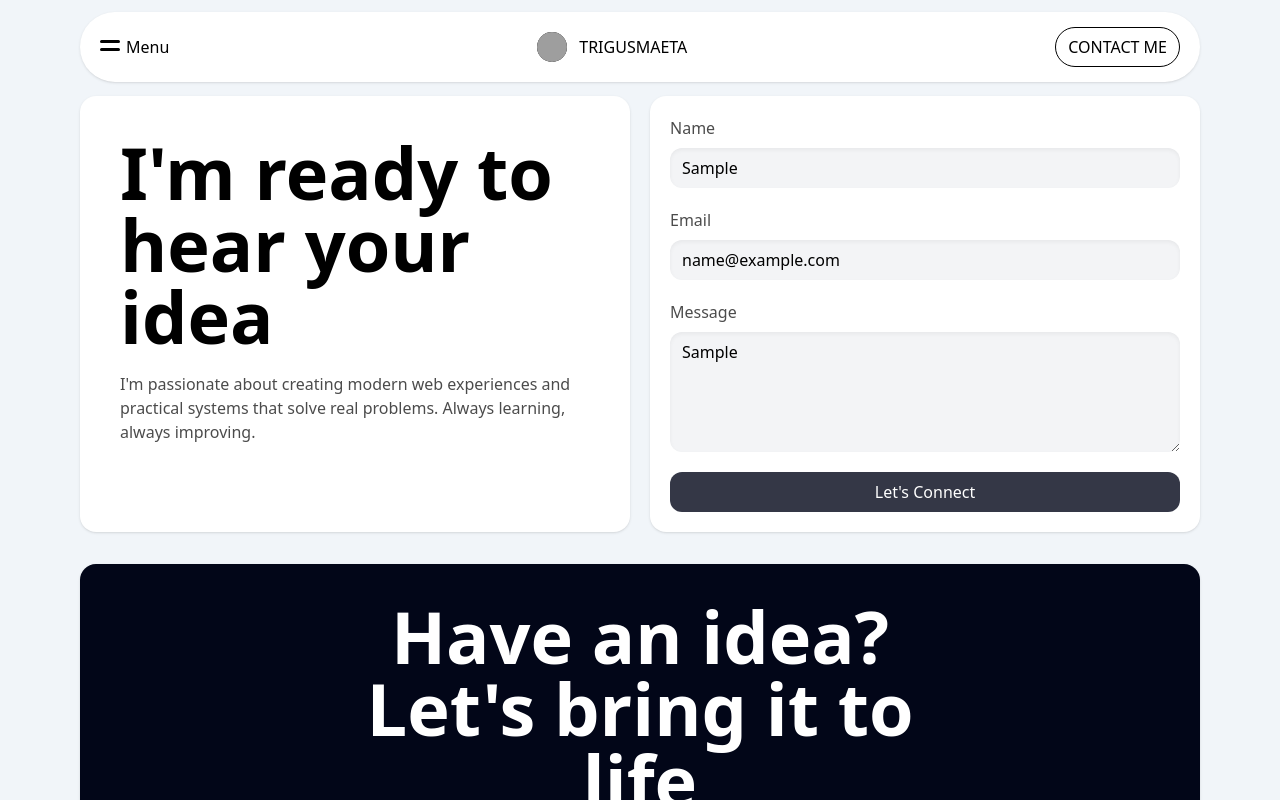
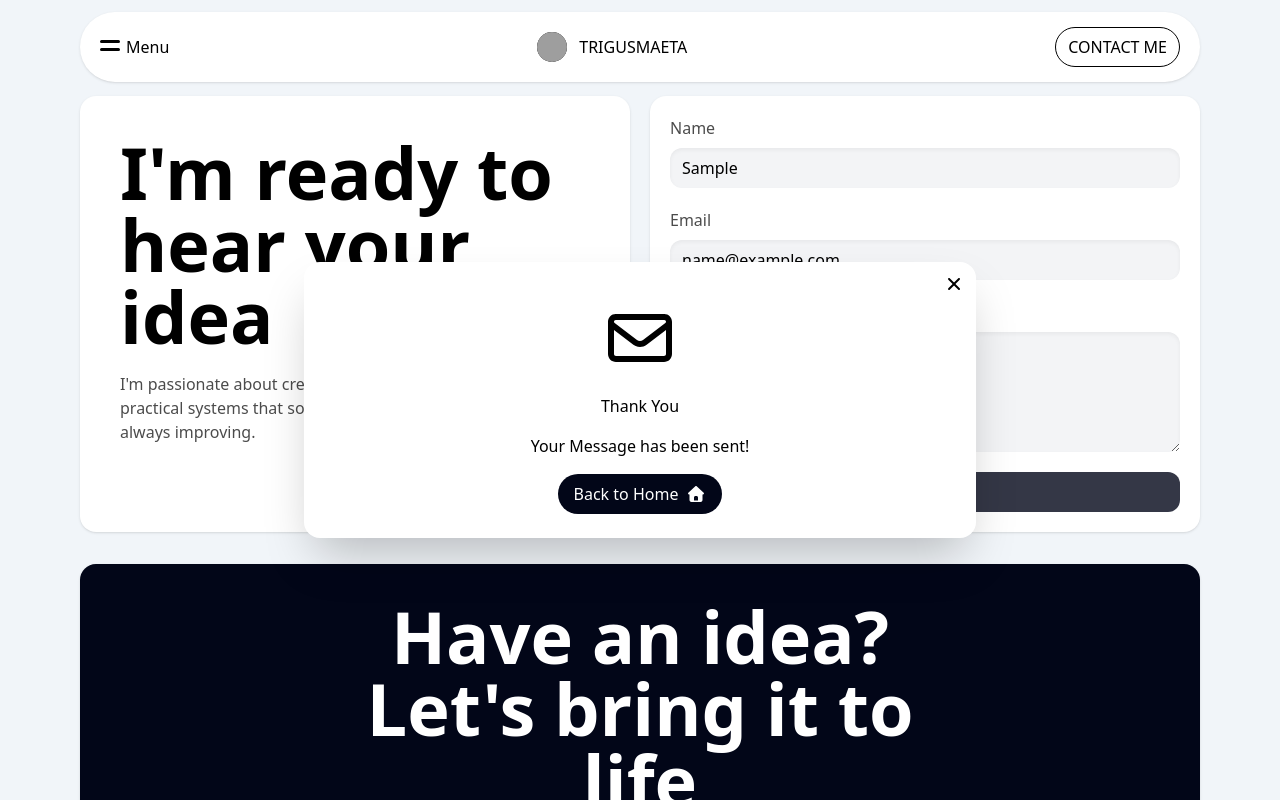
Before and after one commit to trigusf/trigusf-s-webs, a website: page contactme.html in a window 1280 px wide. Both pictures are taken after typing "Sample", "name@example.com", "Sample" into the empty fields and a click on the input "Let's Connect". Shown: the top 800 px of the page. Drawn offline with nearby package versions, Linux system fonts and the light colour scheme; grey boxes are pictures that could not be loaded.

Commit message:
add modal popup succes for contact me

```diff
--- a/contactme.html
+++ b/contactme.html
@@ -72,12 +72,35 @@
                         <span class="opacity-70">Message</span>
                         <textarea name="message" id="message" class="bg-gray-100 inset-shadow-sm rounded-xl w-full h-30 px-3 py-2" placeholder="Enter Your Message" required></textarea>
                     </div>
-                    <input type="submit" value="Let's Connect" class="bg-slate-950 w-full rounded-xl px-3 py-2 text-white cursor-pointer opacity-80 transition-all duration-500 hover:opacity-100">
+                    <input type="submit" value="Let's Connect" onclick="popup()" class="bg-slate-950 w-full rounded-xl px-3 py-2 text-white cursor-pointer opacity-80 transition-all duration-500 hover:opacity-100">
                 </form>
             </div>
         </div>
     </section>
 <!-- end of home section -->
+
+<!-- modal popup -->
+
+<div id="popup-succes" class="fixed inset-0 hidden items-center justify-center z-50 opacity-0 scale-95 transition-all duration-300">
+    <div class="bg-white h-auto lg:w-full p-2 max-w-2xl mx-auto rounded-2xl shadow-2xl">
+        <div class="flex w-full justify-end">
+            <button id="close-popup" class="cursor-pointer p-1">
+                <svg xmlns="http://www.w3.org/2000/svg" width="20" class="fill-current" viewBox="0 0 640 640"><path d="M183.1 137.4C170.6 124.9 150.3 124.9 137.8 137.4C125.3 149.9 125.3 170.2 137.8 182.7L275.2 320L137.9 457.4C125.4 469.9 125.4 490.2 137.9 502.7C150.4 515.2 170.7 515.2 183.2 502.7L320.5 365.3L457.9 502.6C470.4 515.1 490.7 515.1 503.2 502.6C515.7 490.1 515.7 469.8 503.2 457.3L365.8 320L503.1 182.6C515.6 170.1 515.6 149.8 503.1 137.3C490.6 124.8 470.3 124.8 457.8 137.3L320.5 274.7L183.1 137.4z"/></svg>
+            </button>
+        </div>
+        <div class="flex flex-col justify-center items-center gap-4 px-16">
+            <span><svg xmlns="http://www.w3.org/2000/svg" width="80" class="fill-current" viewBox="0 0 640 640"><path d="M125.4 128C91.5 128 64 155.5 64 189.4C64 190.3 64 191.1 64.1 192L64 192L64 448C64 483.3 92.7 512 128 512L512 512C547.3 512 576 483.3 576 448L576 192L575.9 192C575.9 191.1 576 190.3 576 189.4C576 155.5 548.5 128 514.6 128L125.4 128zM528 256.3L528 448C528 456.8 520.8 464 512 464L128 464C119.2 464 112 456.8 112 448L112 256.3L266.8 373.7C298.2 397.6 341.7 397.6 373.2 373.7L528 256.3zM112 189.4C112 182 118 176 125.4 176L514.6 176C522 176 528 182 528 189.4C528 193.6 526 197.6 522.7 200.1L344.2 335.5C329.9 346.3 310.1 346.3 295.8 335.5L117.3 200.1C114 197.6 112 193.6 112 189.4z"/></svg></span>
+            <h1>Thank You</h1>
+            <p>Your Message has been sent!</p>
+            <a href="index.html" class="flex gap-2 px-4 py-2 mb-4 bg-slate-950 text-white rounded-4xl">Back to Home
+                <svg xmlns="http://www.w3.org/2000/svg" width="20" class="fill-current" viewBox="0 0 640 640"><path d="M341.8 72.6C329.5 61.2 310.5 61.2 298.3 72.6L74.3 280.6C64.7 289.6 61.5 303.5 66.3 315.7C71.1 327.9 82.8 336 96 336L112 336L112 512C112 547.3 140.7 576 176 576L464 576C499.3 576 528 547.3 528 512L528 336L544 336C557.2 336 569 327.9 573.8 315.7C578.6 303.5 575.4 289.5 565.8 280.6L341.8 72.6zM304 384L336 384C362.5 384 384 405.5 384 432L384 528L256 528L256 432C256 405.5 277.5 384 304 384z"/></svg>
+            </a>
+        </div>
+    </div>
+</div>
+
+
+<!-- end of modal popup -->
 
 <!-- footer -->
 <section id="footer" class="lg:max-w-6xl lg:pb-16  mx-auto px-4 pt-4">
--- a/package.json
+++ b/package.json
@@ -4,7 +4,9 @@
   "description": "",
   "main": "index.js",
   "scripts": {
-    "test": "echo \"Error: no test specified\" && exit 1"
+    "test": "echo \"Error: no test specified\" && exit 1",
+    "dev" : "npx @tailwindcss/cli -i ./src/input.css -o ./src/output.css --watch",
+    "build" : "npx @tailwindcss/cli -i ./src/input.css -o ./src/output.css"
   },
   "keywords": [],
   "author": "",
--- a/src/js/script.js
+++ b/src/js/script.js
@@ -85,6 +85,28 @@ buttons.forEach((btn) => {
 // end of project section
 
 
+// modal contact me
+function popup(){
+    const modal = document.getElementById("popup-succes");
+
+    modal.classList.remove("hidden");
+    modal.classList.add("flex");
+
+    setTimeout(() => {
+        modal.classList.remove("opacity-0", "scale-95");
+        modal.classList.add("opacity-100", "scale-100");
+    }, 10);
+}
+
+const modal = document.getElementById("popup-succes");
+const closePopup = document.getElementById("close-popup")
+
+closePopup.addEventListener("click", () => {
+    modal.classList.remove("flex");
+    modal.classList.add("hidden");
+})
+// end of modal contact me
+
 // Contact Me
 
 const form = document.getElementById("contact-form");
@@ -98,7 +120,8 @@ form.addEventListener("submit", function(e) {
         this
     )
     .then(() => {
-        alert("Message sent successfully!");
+        popup();
+
         form.reset();
     })
     .catch((error) => {
@@ -107,9 +130,3 @@ form.addEventListener("submit", function(e) {
     });
 });
 // End Of Contact Me
-
-// aos
-
-  AOS.init();
-
-// end of aos
```
Also changed, not shown: src/output.css.
